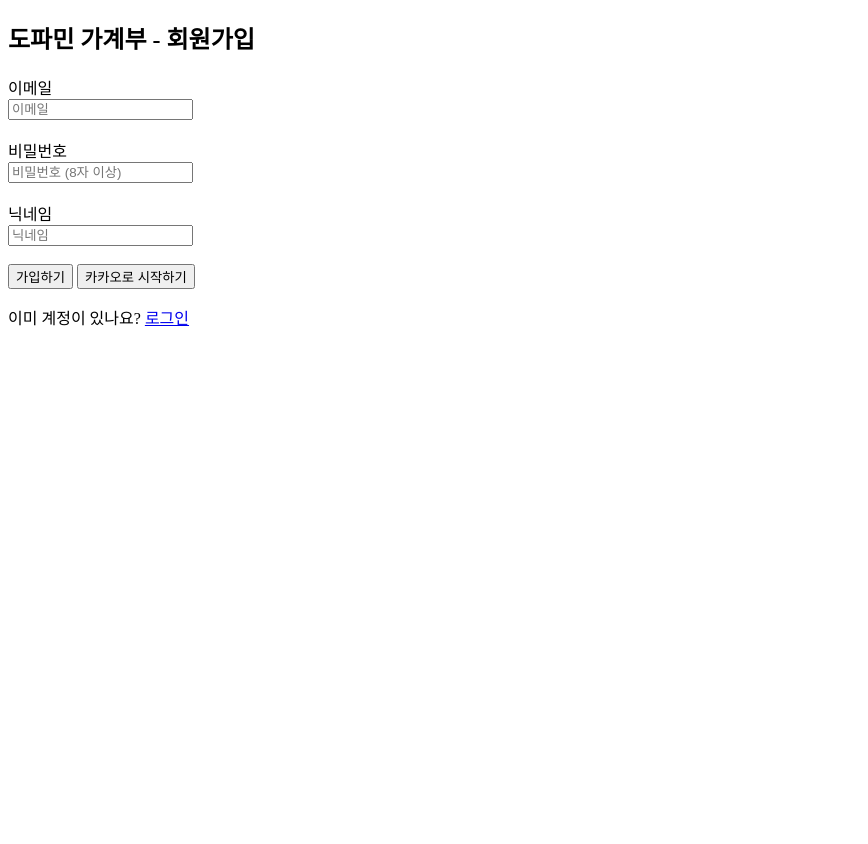
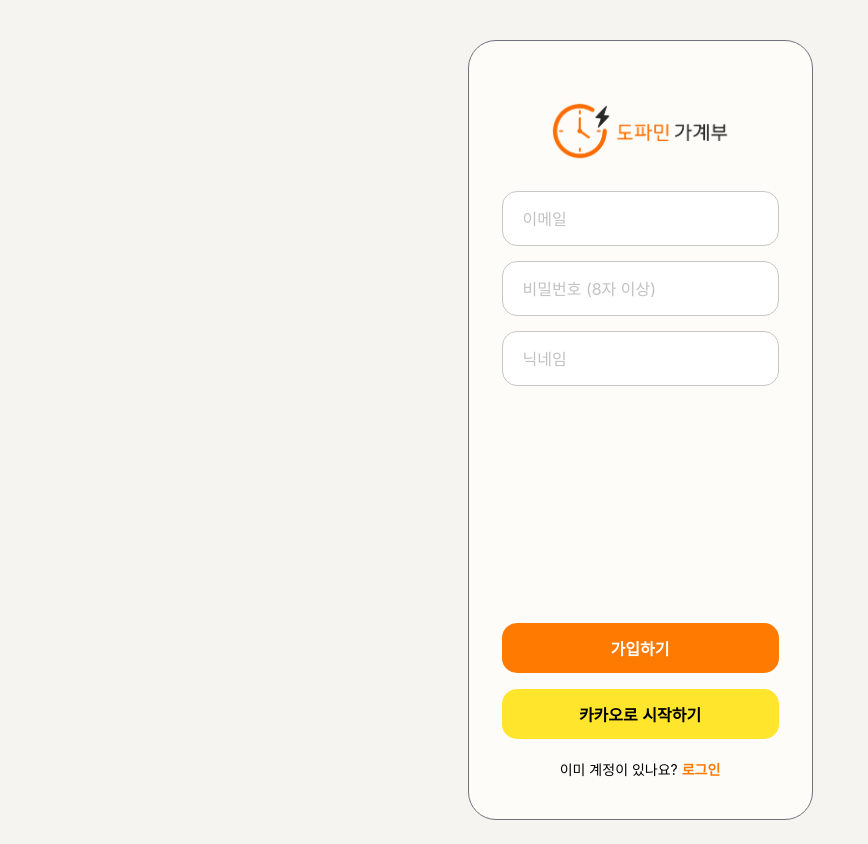
Before and after one commit to pirogramming/Dopamine-Ledger, a Django app: page /accounts/signup-page/ in a window 1280 px wide. Shown: the whole page, without its empty margins (0-868 px from the left). Before the commit the page ends 326 px from the top, so only its background shows below. Run offline with Django 5.2, Linux system fonts and the light colour scheme.

Commit message:
style: 회원가입,로그엔 페이지 css

```diff
--- /dev/null
+++ b/accounts/static/accounts/css/signup.css
@@ -0,0 +1,169 @@
+/* ============================================
+   전역 리셋 + 기본 폰트 (login.css와 동일 규칙)
+   ============================================ */
+* {
+  margin: 0;
+  padding: 0;
+  box-sizing: border-box;
+}
+
+body {
+  font-family: "Pretendard", "Inter", -apple-system, sans-serif;
+  background: #f5f4f1;
+}
+
+/* ============================================
+   페이지 전체 래퍼 (모바일 노치 대비 safe-area 적용)
+   ============================================ */
+.page-wrapper {
+  max-width: 393px;
+  margin: 0 auto;
+  padding: max(40px, env(safe-area-inset-top)) 24px 24px;
+  min-height: 100vh;
+}
+
+/* 카드 밖 상단 제목 (회원가입만 있음 — 로그인은 카드 안 card-title 사용) */
+.page-title {
+  color: #70737c;
+  font-size: 24px;
+  font-weight: 600;
+  margin-bottom: 24px;
+}
+
+/* ============================================
+   인증 카드 (로그인/회원가입 공통 컨테이너)
+   ============================================ */
+.auth-card {
+  background: #fdfcf9;
+  border-radius: 28px;
+  border: 1px solid #70737c;
+  min-height: 780px;
+  display: flex;
+  flex-direction: column;
+  align-items: center;
+  padding: 60px 33px 40px;
+  position: relative;
+}
+
+/* 로고 이미지 — object-fit: contain으로 비율 유지, 잘림 방지 */
+.logo {
+  height: 60px;
+  width: auto;
+  object-fit: contain;
+  margin-bottom: 30px;
+}
+
+/* ============================================
+   입력 폼 영역
+   ============================================ */
+.auth-form {
+  width: 100%;
+  max-width: 327px;
+}
+
+.input-group {
+  display: flex;
+  flex-direction: column;
+  gap: 15px;
+}
+
+/* 입력창 높이 55px로 통일 (버튼보다 5px 큼) */
+.input-box {
+  background: #ffffff;
+  border-radius: 15px;
+  border: 1px solid #c7c7c7;
+  padding: 12px 20px;
+  height: 55px;
+  display: flex;
+  align-items: center;
+}
+
+.input-field {
+  border: none;
+  outline: none;
+  background: transparent;
+  width: 100%;
+  font-size: 16px;
+  font-family: inherit;
+  color: #000000;
+}
+
+.input-field::placeholder {
+  color: #c2c2c2;
+}
+
+/* ============================================
+   버튼 영역 — 높이 50px로 통일
+   ============================================ */
+.button-group {
+  width: 100%;
+  max-width: 327px;
+  display: flex;
+  flex-direction: column;
+  align-items: center;
+  gap: 16px;
+  margin-top: auto;
+  padding-top: 60px;
+}
+
+.btn-primary {
+  background: #ff7a00;
+  border: none;
+  border-radius: 15px;
+  padding: 12px 20px;
+  width: 100%;
+  height: 50px;
+  display: flex;
+  align-items: center;
+  justify-content: center;
+  cursor: pointer;
+  transition: opacity 0.15s ease;
+}
+.btn-primary:hover {
+  opacity: 0.9;
+}
+
+.btn-primary__label {
+  color: #ffffff;
+  font-size: 16px;
+  font-weight: 700;
+}
+
+.btn-kakao {
+  background: #ffe62d;
+  border: none;
+  border-radius: 15px;
+  padding: 12px 20px;
+  width: 100%;
+  height: 50px;
+  display: flex;
+  align-items: center;
+  justify-content: center;
+  cursor: pointer;
+  transition: opacity 0.15s ease;
+}
+.btn-kakao:hover {
+  opacity: 0.9;
+}
+
+.btn-kakao__label {
+  color: #000000;
+  font-size: 16px;
+  font-weight: 700;
+}
+
+.auth-footer {
+  text-align: center;
+  font-size: 14px;
+  margin-top: 4px;
+}
+
+.auth-footer__text {
+  color: #000000;
+}
+
+.auth-footer__link {
+  color: #ff7a00;
+  text-decoration: none;
+  font-weight: 600;
+}
--- a/accounts/templates/accounts/signup.html
+++ b/accounts/templates/accounts/signup.html
@@ -1,34 +1,45 @@
+{% load static %}
 <!DOCTYPE html>
 <html lang="ko">
 <head>
     <meta charset="UTF-8">
+    <meta name="viewport" content="width=device-width, initial-scale=1.0, viewport-fit=cover">
     <title>회원가입 - 도파민 가계부</title>
+    <link rel="stylesheet" href="{% static 'accounts/css/signup.css' %}">
 </head>
 <body>
-    <h2>도파민 가계부 - 회원가입</h2>
+    <div class="page-wrapper">
+        <div class="auth-card">
+            <img src="{% static 'accounts/images/logo.png' %}" alt="도파민 가계부" class="logo">
 
-    <form id="signupForm">
-        <div>
-            <label for="email">이메일</label><br>
-            <input type="email" id="email" placeholder="이메일" required>
+            <form id="signupForm" class="auth-form">
+                <div class="input-group">
+                    <div class="input-box">
+                        <input type="email" id="email" class="input-field" placeholder="이메일" required>
+                    </div>
+                    <div class="input-box">
+                        <input type="password" id="password" class="input-field" placeholder="비밀번호 (8자 이상)" required>
+                    </div>
+                    <div class="input-box">
+                        <input type="text" id="nickname" class="input-field" placeholder="닉네임" required>
+                    </div>
+                </div>
+            </form>
+
+            <div class="button-group">
+                <button type="button" class="btn-primary" onclick="handleSignup()">
+                    <span class="btn-primary__label">가입하기</span>
+                </button>
+                <button type="button" class="btn-kakao" onclick="location.href='/accounts/kakao/login/'">
+                    <span class="btn-kakao__label">카카오로 시작하기</span>
+                </button>
+                <p class="auth-footer">
+                    <span class="auth-footer__text">이미 계정이 있나요? </span>
+                    <a href="/accounts/login-page/" class="auth-footer__link">로그인</a>
+                </p>
+            </div>
         </div>
-        <br>
-        <div>
-            <label for="password">비밀번호</label><br>
-            <input type="password" id="password" placeholder="비밀번호 (8자 이상)" required>
-        </div>
-        <br>
-        <div>
-            <label for="nickname">닉네임</label><br>
-            <input type="text" id="nickname" placeholder="닉네임" required>
-        </div>
-        <br>
-        <button type="button" onclick="handleSignup()">가입하기</button>
-
-        <button type="button" onclick="location.href='/accounts/kakao/login/'">카카오로 시작하기</button>
-    </form>
-
-    <p>이미 계정이 있나요? <a href="/accounts/login-page/">로그인</a></p>
+    </div>
 
     <script>
         // 쿠키에서 CSRF 토큰 추출하는 함수
@@ -53,7 +64,7 @@
             const nickname = document.getElementById('nickname').value;
 
             if (!email || !password || !nickname) {
-                alert(' 모든 항목을 입력해 주세요.');
+                alert(' 모든 항목을 입력해 주세요: ');
                 return;
             }
 
```
Also changed, not shown: accounts/static/accounts/css/login.css (added, +160 -0 lines), accounts/templates/accounts/login.html (+30 -17 lines), accounts/static/accounts/images/logo.png (added).
